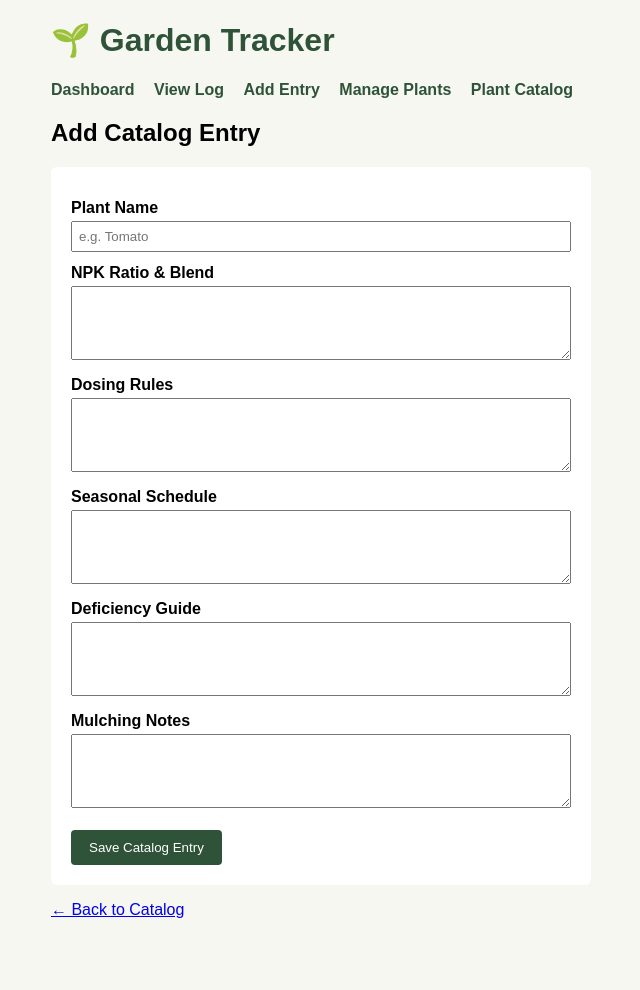
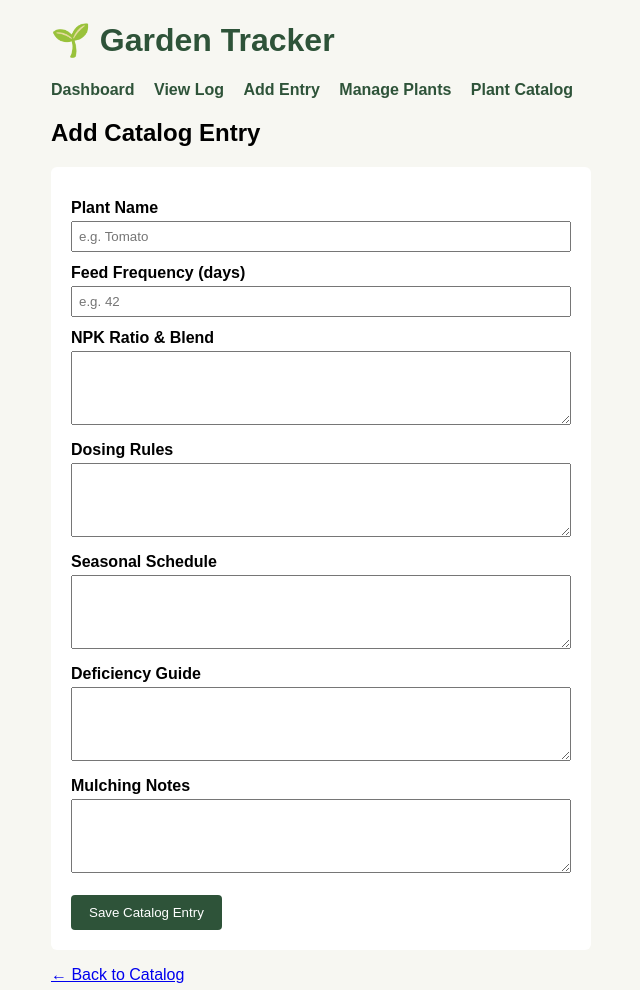
Before and after one commit to WarlockAUS/garden-tracker, a Flask app: page /catalog/add in a window 1280 px wide. Shown: the top 990 px of the page, without its empty margins (139-779 px from the left). Before the commit the page ends 918 px from the top, so only its background shows below. Run offline with Flask 3, Linux system fonts and the light colour scheme; parts of the project's set-up code (start-up, migrations or seed data) failed here and were passed over.

Commit message:
Add feed frequency input to catalog form

```diff
--- a/templates/catalog_add.html
+++ b/templates/catalog_add.html
@@ -4,6 +4,9 @@
 <form method="POST">
     <label for="name">Plant Name</label>
     <input type="text" id="name" name="name" placeholder="e.g. Tomato" required>
+
+    <label for="feed_frequency_days">Feed Frequency (days)</label>
+    <input type="number" id="feed_frequency_days" name="feed_frequency_days" placeholder="e.g. 42">
 
     <label for="npk_ratio">NPK Ratio & Blend</label>
     <textarea id="npk_ratio" name="npk_ratio" rows="4"></textarea>
```
